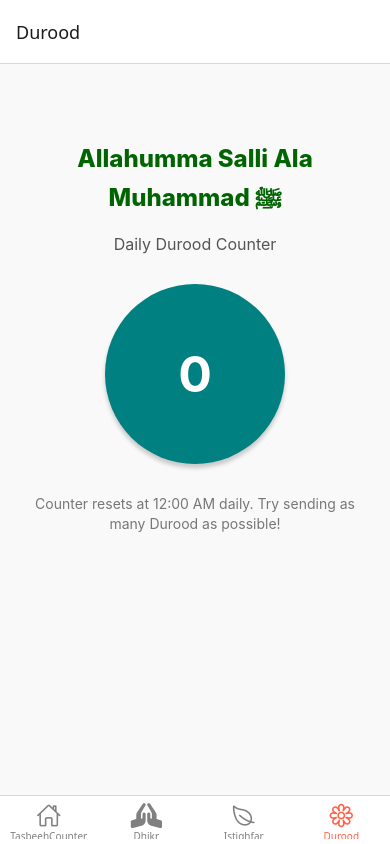
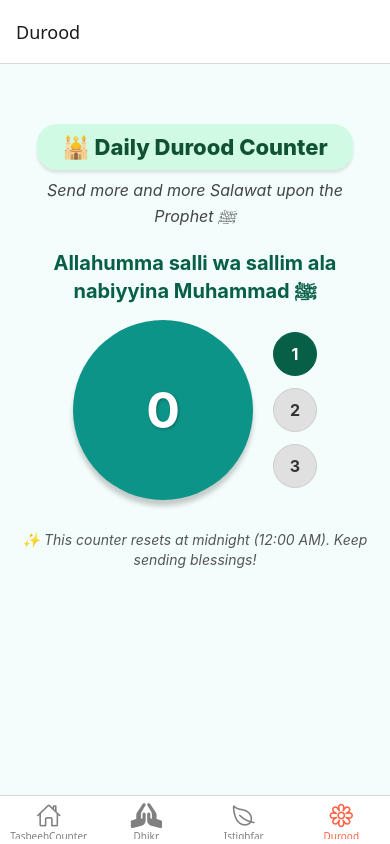
Before and after one commit to MHHJisan/TasbeehCounter, a React Native app: screen /Durood in a window 390 px wide. Built offline with nearby package versions, Linux system fonts and the light colour scheme.

Commit message:
durood done

```diff
--- a/screens/DuroodScreen.js
+++ b/screens/DuroodScreen.js
@@ -1,13 +1,27 @@
 import React, { useState, useEffect } from "react";
-import { View, Text, TouchableOpacity, StyleSheet } from "react-native";
+import {
+  View,
+  Text,
+  TouchableOpacity,
+  StyleSheet,
+  ScrollView,
+  ImageBackground,
+} from "react-native";
 import AsyncStorage from "@react-native-async-storage/async-storage";
 import moment from "moment";
 
 const STORAGE_KEY = "@durood_count";
 const DATE_KEY = "@durood_date";
 
+const DUROOD_OPTIONS = [
+  "Allahumma salli wa sallim ala nabiyyina Muhammad ﷺ",
+  "As-salatu was-salamu ala Rasulullah ﷺ",
+  "Allahumma salli ala Muhammad ﷺ",
+];
+
 const DuroodScreen = () => {
   const [count, setCount] = useState(0);
+  const [selectedDurood, setSelectedDurood] = useState(DUROOD_OPTIONS[0]);
 
   useEffect(() => {
     checkAndResetCount();
@@ -42,19 +56,49 @@ const DuroodScreen = () => {
   };
 
   return (
+    // Optional background image
+    // <ImageBackground source={require('../assets/mosque-bg.png')} style={{ flex: 1 }}>
     <View style={styles.container}>
-      <Text style={styles.header}>Allahumma Salli Ala Muhammad ﷺ</Text>
-      <Text style={styles.subtext}>Daily Durood Counter</Text>
+      <Text style={styles.subtext}>🕌 Daily Durood Counter</Text>
+      <Text style={styles.intro}>
+        Send more and more Salawat upon the Prophet ﷺ
+      </Text>
 
-      <TouchableOpacity onPress={incrementCount} style={styles.counterButton}>
-        <Text style={styles.counterText}>{count}</Text>
-      </TouchableOpacity>
+      <Text style={styles.header}>{selectedDurood}</Text>
+
+      <View style={styles.mainRow}>
+        <TouchableOpacity onPress={incrementCount} style={styles.counterButton}>
+          <Text style={styles.counterText}>{count}</Text>
+        </TouchableOpacity>
+
+        <View style={styles.duroodSelector}>
+          {DUROOD_OPTIONS.map((item, index) => (
+            <TouchableOpacity
+              key={index}
+              style={[
+                styles.duroodButton,
+                selectedDurood === item && styles.duroodButtonActive,
+              ]}
+              onPress={() => setSelectedDurood(item)}
+            >
+              <Text
+                style={[
+                  styles.duroodButtonText,
+                  selectedDurood === item && styles.duroodButtonTextActive,
+                ]}
+              >
+                {index + 1}
+              </Text>
+            </TouchableOpacity>
+          ))}
+        </View>
+      </View>
 
       <Text style={styles.note}>
-        Counter resets at 12:00 AM daily. Try sending as many Durood as
-        possible!
+        ✨ This counter resets at midnight (12:00 AM). Keep sending blessings!
       </Text>
     </View>
+    // </ImageBackground>
   );
 };
 
@@ -63,46 +107,101 @@ export default DuroodScreen;
 const styles = StyleSheet.create({
   container: {
     flex: 1,
-    backgroundColor: "#f9f9f9",
+    backgroundColor: "#f3fdfb",
     alignItems: "center",
-    paddingTop: 80,
+    paddingTop: 60,
     paddingHorizontal: 20,
   },
+  subtext: {
+    fontSize: 22,
+    fontWeight: "800",
+    color: "#0f5132",
+    backgroundColor: "#d1fae5",
+    paddingVertical: 10,
+    paddingHorizontal: 25,
+    borderRadius: 20,
+    marginBottom: 10,
+    shadowColor: "#000",
+    shadowOffset: { width: 0, height: 3 },
+    shadowOpacity: 0.1,
+    shadowRadius: 3,
+    elevation: 4,
+    textAlign: "center",
+  },
+  intro: {
+    fontSize: 16,
+    color: "#444",
+    textAlign: "center",
+    marginBottom: 15,
+    fontStyle: "italic",
+  },
   header: {
-    fontSize: 24,
-    fontWeight: "800",
-    color: "#006400",
+    fontSize: 20,
+    fontWeight: "700",
+    color: "#065f46",
     textAlign: "center",
-    marginBottom: 10,
+    marginBottom: 15,
+    paddingHorizontal: 15,
+    lineHeight: 28,
   },
-  subtext: {
-    fontSize: 16,
-    color: "#555",
-    marginBottom: 30,
+  mainRow: {
+    flexDirection: "row",
+    alignItems: "center",
   },
   counterButton: {
     width: 180,
     height: 180,
     borderRadius: 90,
-    backgroundColor: "#008080",
+    backgroundColor: "#0d9488",
     justifyContent: "center",
     alignItems: "center",
     shadowColor: "#000",
-    shadowOffset: { width: 0, height: 4 },
+    shadowOffset: { width: 0, height: 6 },
     shadowOpacity: 0.2,
-    shadowRadius: 4,
-    elevation: 5,
+    shadowRadius: 5,
+    elevation: 8,
   },
   counterText: {
     fontSize: 50,
     fontWeight: "bold",
     color: "#fff",
+    textShadowColor: "rgba(0, 0, 0, 0.3)",
+    textShadowOffset: { width: 1, height: 1 },
+    textShadowRadius: 3,
   },
   note: {
     marginTop: 30,
-    color: "#777",
+    color: "#555",
     fontSize: 14,
     textAlign: "center",
     lineHeight: 20,
+    fontStyle: "italic",
+  },
+  duroodSelector: {
+    marginLeft: 20,
+    justifyContent: "center",
+  },
+  duroodButton: {
+    width: 44,
+    height: 44,
+    borderRadius: 22,
+    backgroundColor: "#e0e0e0",
+    justifyContent: "center",
+    alignItems: "center",
+    marginVertical: 6,
+    borderWidth: 1,
+    borderColor: "#ccc",
+  },
+  duroodButtonActive: {
+    backgroundColor: "#065f46",
+    borderColor: "#065f46",
+  },
+  duroodButtonText: {
+    color: "#333",
+    fontSize: 16,
+    fontWeight: "bold",
+  },
+  duroodButtonTextActive: {
+    color: "#fff",
   },
 });
```
